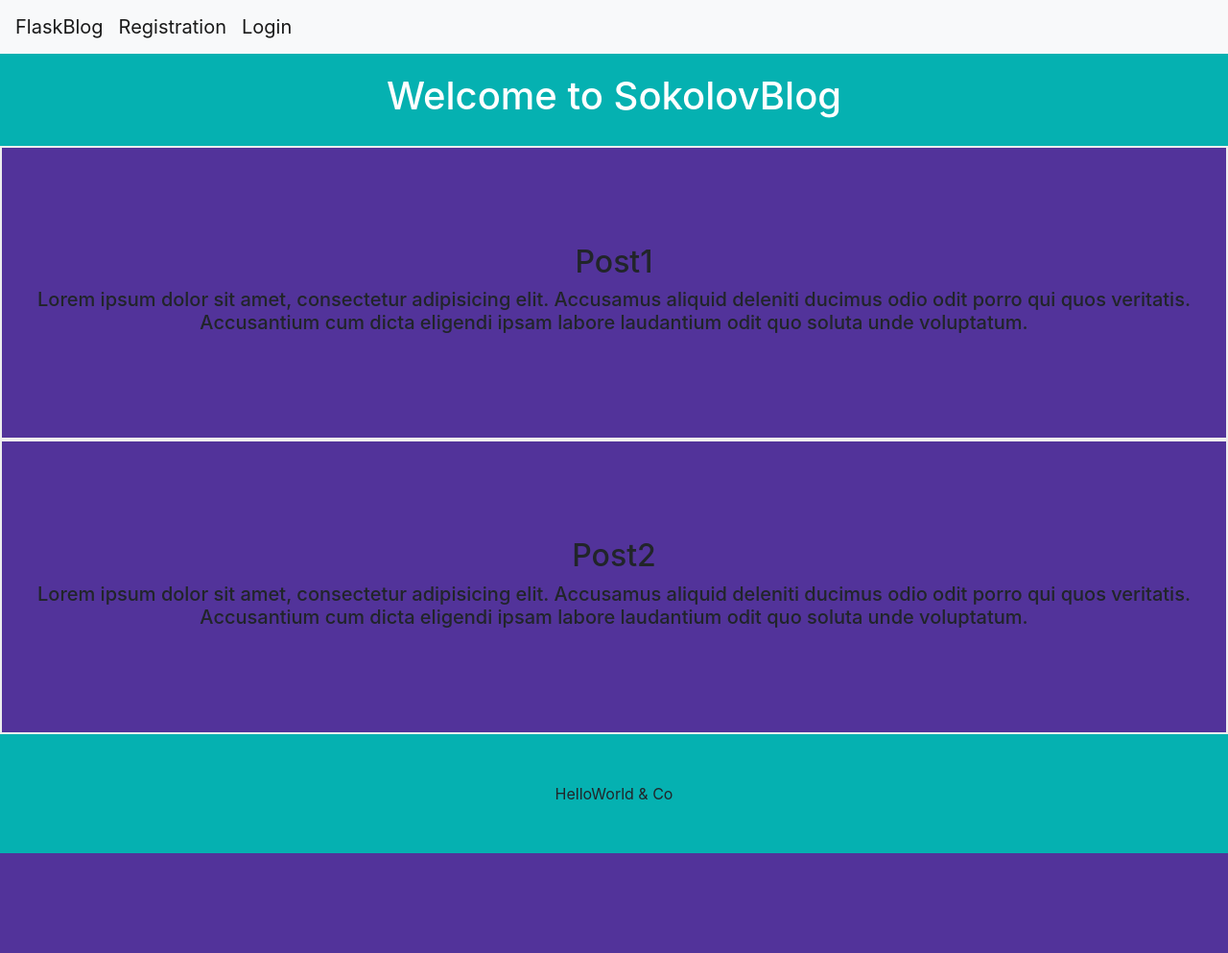
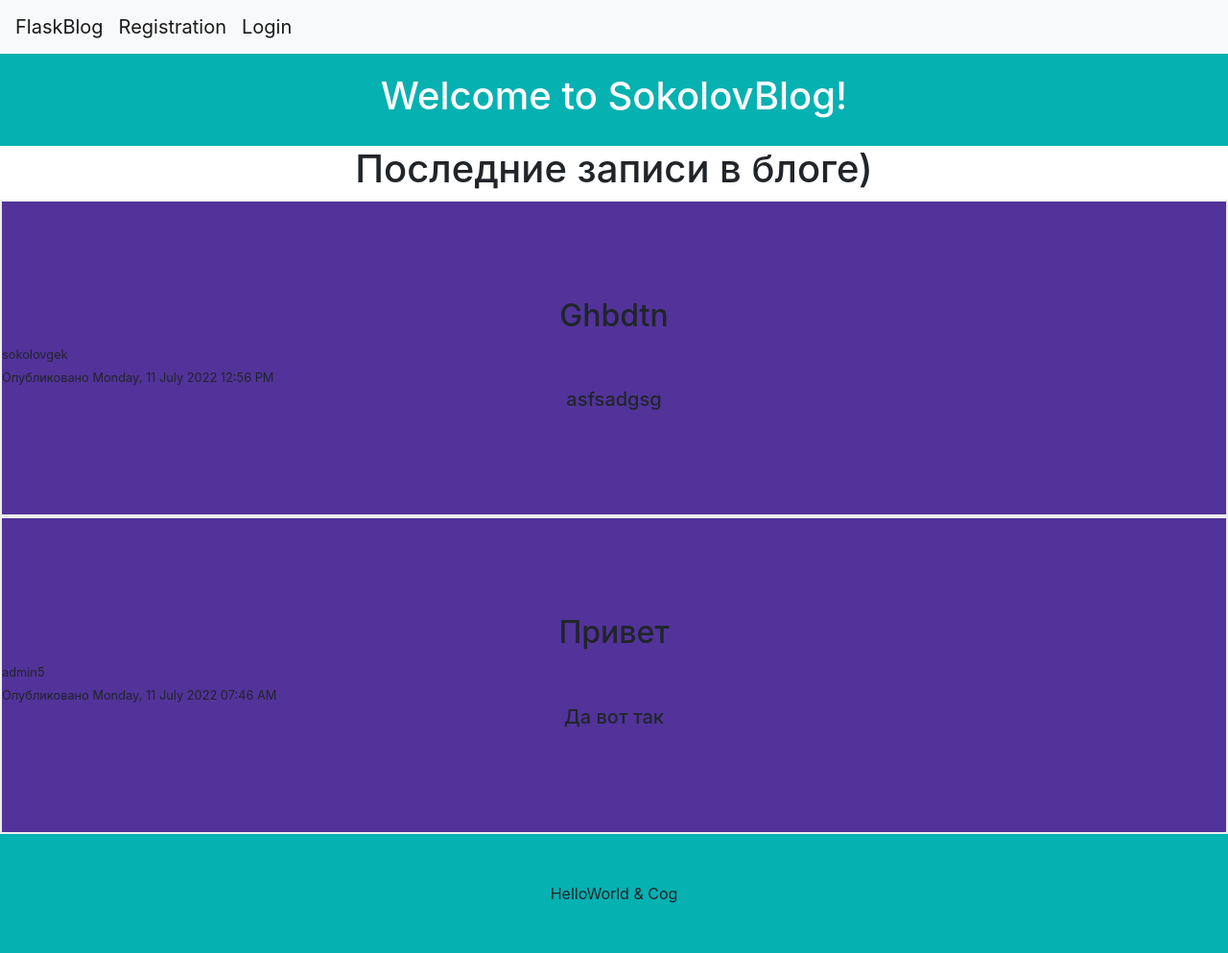
Before and after one commit to SokolovJek/flask_blog, a Flask app: page / in a window 1280 px wide. Shown: the whole page at 96% size. Before the commit the page ends 889 px from the top, so only its background shows below. Run offline with Flask 2, Linux system fonts and the light colour scheme; data comes from the database, SQL or seed files in the repository; some libraries are stand-ins or nearby versions.

Commit message:
change index.html

```diff
--- a/flask_blog/main/routes.py
+++ b/flask_blog/main/routes.py
@@ -1,6 +1,7 @@
 from flask import render_template, Blueprint
 # импорт для того, чтоб при загрузке страници отработал наш декоратор в @login_manager.user_loader(models.py)
 from flask_blog.models import User
+from flask_blog.models import Post
 
 main = Blueprint('main', __name__)
 
@@ -9,4 +10,6 @@ main = Blueprint('main', __name__)
 @main.route('/')
 @main.route('/home')
 def home():
-    return render_template('index.html')
+    posts = Post.query.order_by(Post.date_posted.desc()).all()[:2]
+    print(posts)
+    return render_template('index.html', posts=posts)
--- a/flask_blog/templates/all_posts.html
+++ b/flask_blog/templates/all_posts.html
@@ -96,9 +96,9 @@
 {% for page_num in posts.iter_pages(left_edge=1, right_edge=1, left_current=1, right_current=2) %}
 {% if page_num %}
 {% if posts.page == page_num %}
-<a class="btn btn-success mb-4" href="{{ url_for('posts.all_posts', page=page_num) }}">{{ page_num }}</a>
+    <a class="btn btn-success mb-4" href="{{ url_for('posts.all_posts', page=page_num) }}">{{ page_num }}</a>
 {% else %}
-<a class="btn btn-outline-success mb-4" href="{{ url_for('posts.all_posts', page=page_num) }}">{{ page_num }}</a>
+    <a class="btn btn-outline-success mb-4" href="{{ url_for('posts.all_posts', page=page_num) }}">{{ page_num }}</a>
 {% endif %}
 {% else %}
 ...
--- a/flask_blog/templates/base.html
+++ b/flask_blog/templates/base.html
@@ -59,4 +59,14 @@
     <script src="https://cdnjs.cloudflare.com/ajax/libs/popper.js/1.12.9/umd/popper.min.js" integrity="sha384-ApNbgh9B+Y1QKtv3Rn7W3mgPxhU9K/ScQsAP7hUibX39j7fakFPskvXusvfa0b4Q" crossorigin="anonymous"></script>
     <script src="https://maxcdn.bootstrapcdn.com/bootstrap/4.0.0/js/bootstrap.min.js" integrity="sha384-JZR6Spejh4U02d8jOt6vLEHfe/JQGiRRSQQxSfFWpi1MquVdAyjUar5+76PVCmYl" crossorigin="anonymous"></script>
 </body>
+
+<footer id="footer">
+    <div class="container">
+        <div class="row">
+            <div class="col-12 text-center">
+                HelloWorld & Cog
+            </div>
+        </div>
+    </div>
+</footer>
 </html>
--- a/flask_blog/templates/index.html
+++ b/flask_blog/templates/index.html
@@ -14,33 +14,35 @@
                         {% if current_user.is_authenticated %}
                             Привет {{ current_user.username }}! Вы готовы содздать новый блог?
                         {% else %}
-                            Welcome to SokolovBlog
+                            Welcome to SokolovBlog!
                         {% endif %}
+                    </h1>
+
+                </div>
+            </div>
+        </div>
+    </header>
+
+        <div class="container">
+            <div class="row">
+                <div class="col-12">
+                    <h1 class="text-center">
+                        Последние записи в блоге)
                     </h1>
                 </div>
             </div>
         </div>
-    </header>
-   <section class="post">
-        <h2 class="text-center">Post1</h2>
-        <h5 class="text-center">Lorem ipsum dolor sit amet, consectetur adipisicing elit. Accusamus aliquid deleniti ducimus odio odit porro qui quos veritatis. Accusantium cum dicta eligendi ipsam labore laudantium odit quo soluta unde voluptatum.</h5>
-   </section>
 
+{% for post in posts %}
     <section class="post">
-        <h2 class="text-center">Post2</h2>
-        <h5 class="text-center">Lorem ipsum dolor sit amet, consectetur adipisicing elit. Accusamus aliquid deleniti ducimus odio odit porro qui quos veritatis. Accusantium cum dicta eligendi ipsam labore laudantium odit quo soluta unde voluptatum.</h5>
-   </section>
+        <h2 class="text-center">{{ post.title }}</h2>
+        <small>{{ post.author.username }}</small>
+        <br>
+         <small>Опубликовано {{ post.date_posted.strftime('%A, %d %B %Y %I:%M %p') }}</small>
 
-    <footer id="footer">
-        <div class="container">
-            <div class="row">
-                <div class="col-12 text-center">
-                    HelloWorld & Co
-                </div>
-            </div>
-        </div>
-    </footer>
-
+        <h5 class="text-center">{{ post.content }}</h5>
+    </section>
+{% endfor %}
 
 
 {% endblock %}
```
